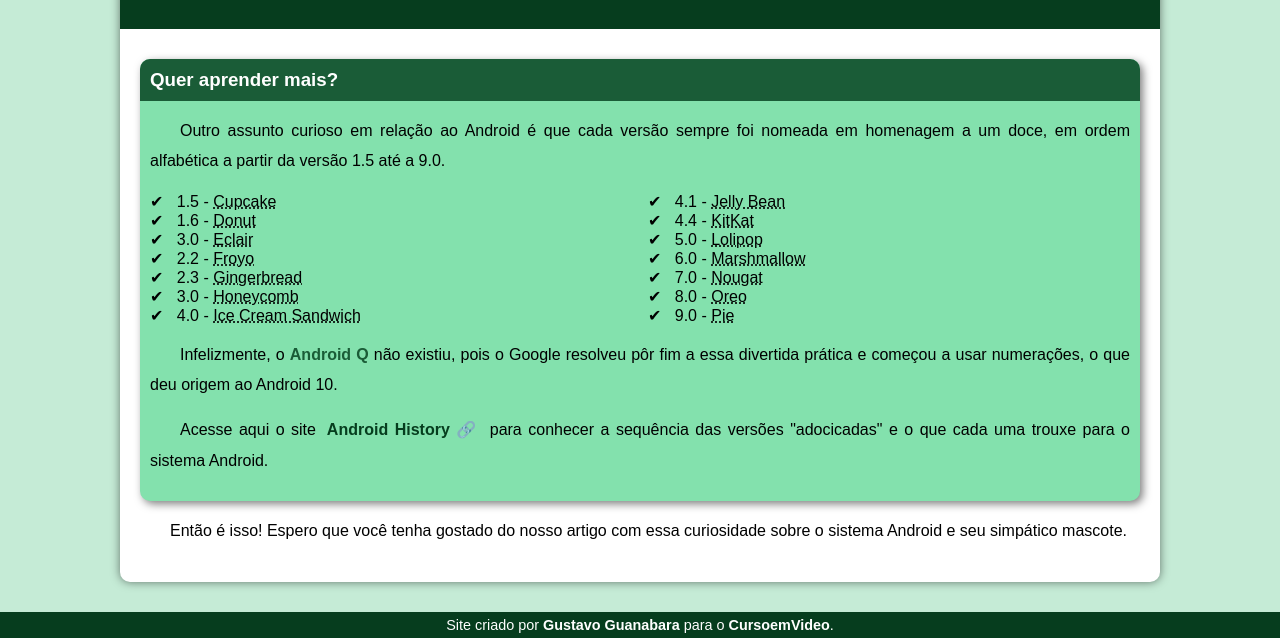
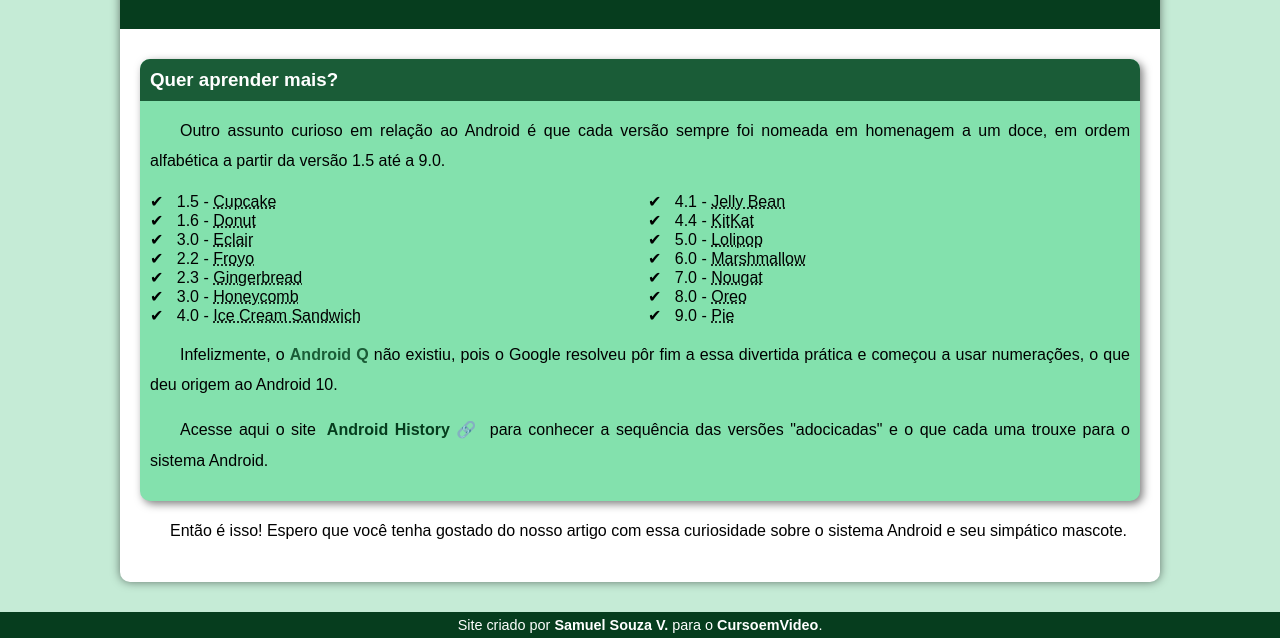
Before and after one commit to SamuVasco/projeto-android, a plain HTML site: page index.html in a window 1280 px wide. Shown: the part 2381-3019 px from the top of the page. Drawn offline with Linux system fonts and the light colour scheme.

Commit message:
Update index.html

```diff
--- a/index.html
+++ b/index.html
@@ -144,7 +144,7 @@
         </article>
     </main>
     <footer>
-        <p>Site criado por <a href="https://github.com/gustavoguanabara" target="_blank">Gustavo Guanabara</a> para o <a href="https://www.youtube.com/@CursoemVideo" target="_blank">CursoemVideo</a>.</p>
+        <p>Site criado por <a href="https://github.com/gustavoguanabara" target="_blank">Samuel Souza V.</a> para o <a href="https://www.youtube.com/@CursoemVideo" target="_blank">CursoemVideo</a>.</p>
     </footer>
 </body>
 </html>
```
